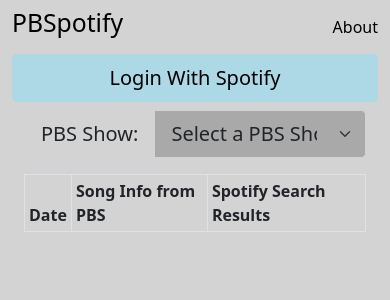
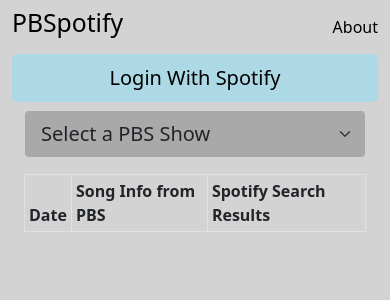
Before and after one commit to baden119/Pbspotify2, a React (Create React App) app: page / in a window 390 px wide. Shown: the top 300 px of the page. Built offline with nearby package versions, Linux system fonts and the light colour scheme; what react-alert-template-basic, spotify-web-api-js would draw is missing.

Commit message:
UI mobile button removal

```diff
--- a/src/components/ShowSelect.js
+++ b/src/components/ShowSelect.js
@@ -125,7 +125,10 @@
   const renderShowSelect = () => {
     return (
       <InputGroup className='mb-2' size='lg'>
-        <InputGroup.Text className='plain'>PBS Show:</InputGroup.Text>
+        {/* TODO Implement Breakpoint to not display this on mobile */}
+        {/* <InputGroup.Text className='plain'>
+          PBS Show:
+        </InputGroup.Text> */}
         <Form.Select
           name='selected show'
           id='show_select_dropdown'
```
